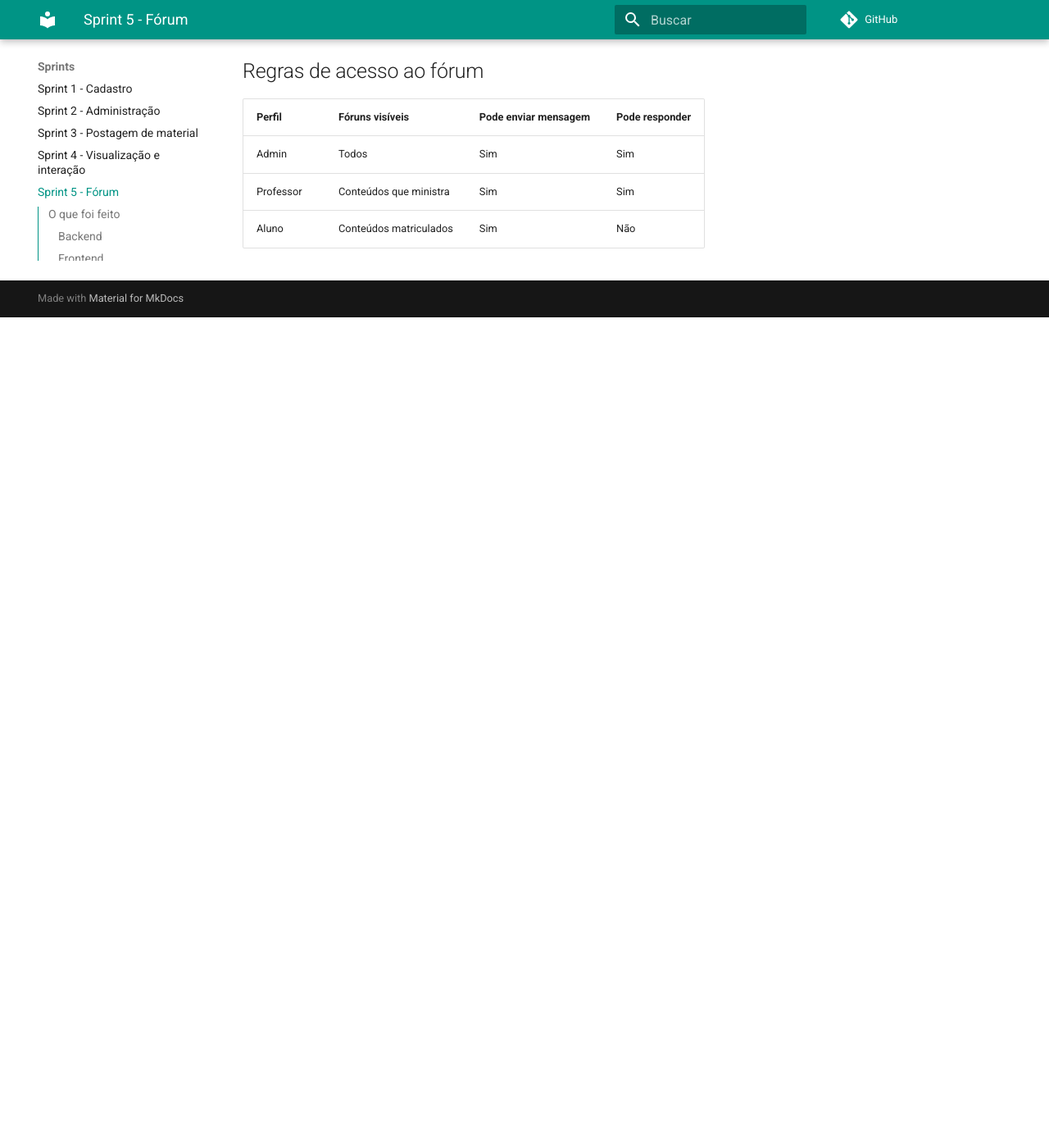
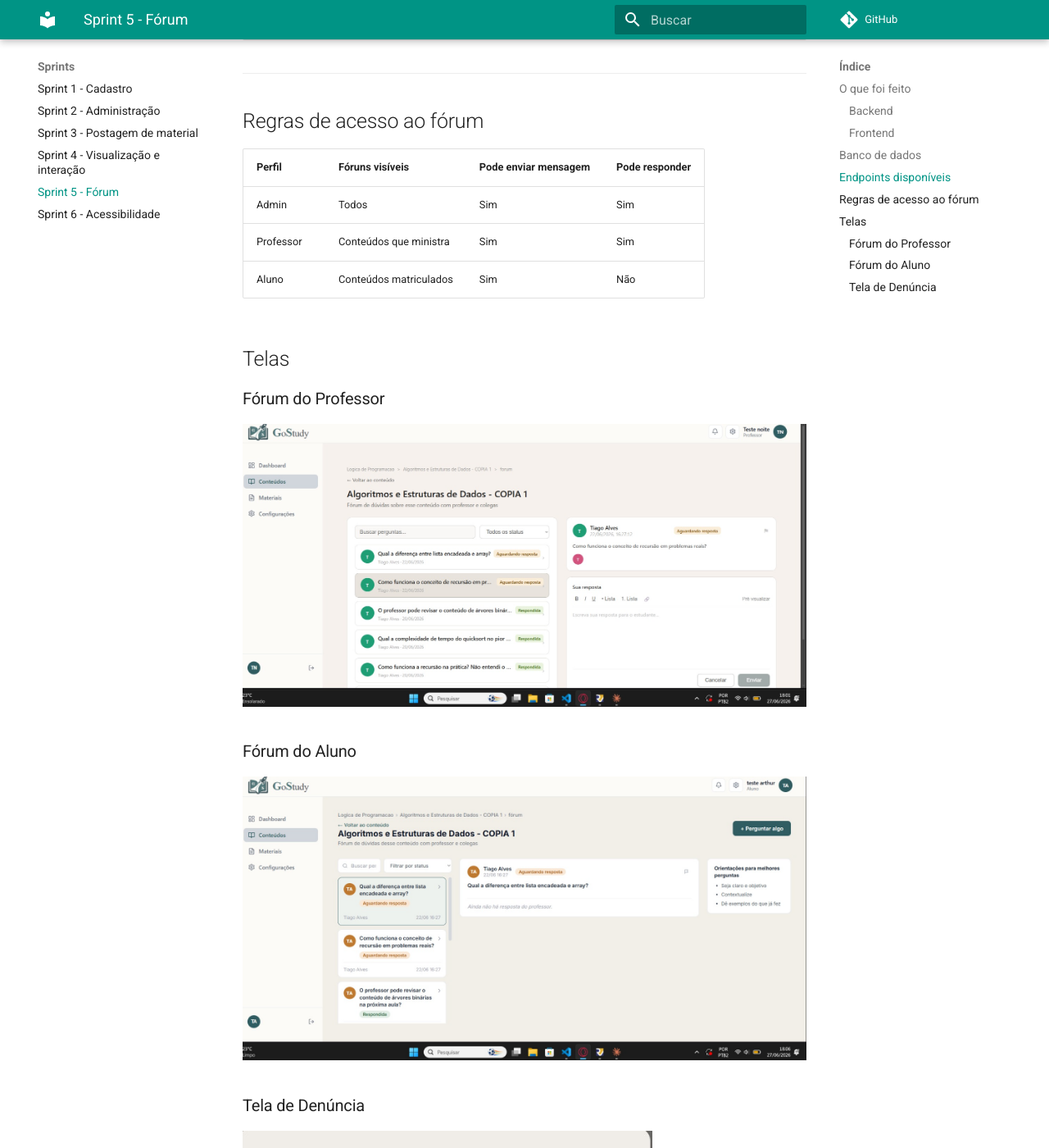
Before and after one commit to FGA0138-MDS-Ajax/2026.1-T03-Turing, an MkDocs documentation site: the page built from docs/sprints/sprint5.md, in a window 1280 px wide and 1400 px high, scrolled down 1717 px. Shown: the whole window at 82% size. Built offline with MkDocs 1.6.1 and Material for MkDocs 9.7.7, drawn with Linux system fonts in a browser that asks for light colours; comment, search, counter and statistics services are not loaded; before the commit the page ends 2104 px from its top, so only the background shows below that.

Commit message:
docs: correção do mkdocs.yml e adiciona imagens na sprint 5

```diff
--- a/docs/sprints/sprint5.md
+++ b/docs/sprints/sprint5.md
@@ -56,3 +56,14 @@
 | Admin | Todos | Sim | Sim |
 | Professor | Conteúdos que ministra | Sim | Sim |
 | Aluno | Conteúdos matriculados | Sim | Não |
+
+## Telas
+
+### Fórum do Professor
+![Fórum do Professor](../assets/images/image17.png){ width="1000" }
+
+### Fórum do Aluno
+![Fórum do Aluno](../assets/images/image18.png){ width="1000" }
+
+### Tela de Denúncia
+![Tela de Denúncia](../assets/images/image19.png){ width="500" }
--- a/mkdocs.yml
+++ b/mkdocs.yml
@@ -13,7 +13,6 @@ theme:
   features:
     - navigation.tabs
     - navigation.sections
-    - toc.integrate
     - search.suggest
 
 nav:
```
Also changed, not shown: docs/assets/images/image17.png (added), docs/assets/images/image18.png (added), docs/assets/images/image19.png (added).
